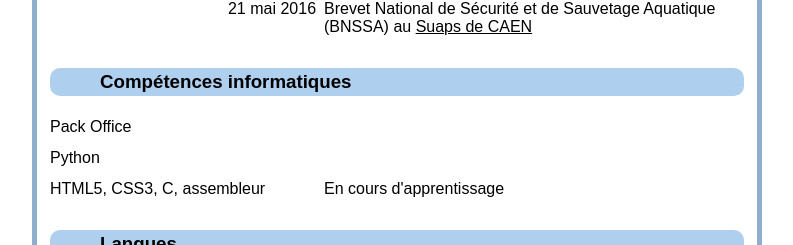
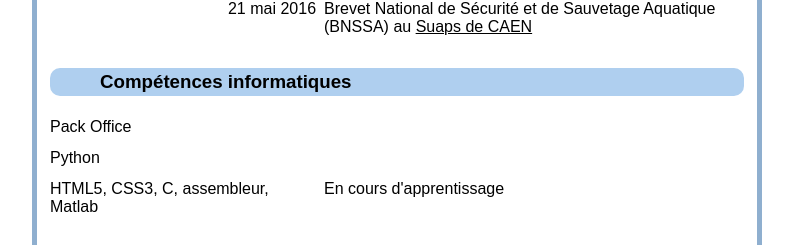
Before and after one commit to divayv/DIVAY_Valentin.github.io, a plain HTML site: page index.html in a window 1280 px wide. Shown: the part 700-945 px from the top of the page, without its empty margins (243-1036 px from the left). Drawn offline with Linux system fonts and the light colour scheme.

Commit message:
premier comit

```diff
--- a/index.html
+++ b/index.html
@@ -78,7 +78,7 @@
 				<td class="colonne1" colspan="3">Python</td>
 			</tr>
 			<tr valign="top">
-				<td class="colonne1" colspan="2">HTML5, CSS3, C, assembleur</td>
+				<td class="colonne1" colspan="2">HTML5, CSS3, C, assembleur, Matlab</td>
 				<td class="colonne3">En cours d'apprentissage</td>
 			</tr>
 
```
